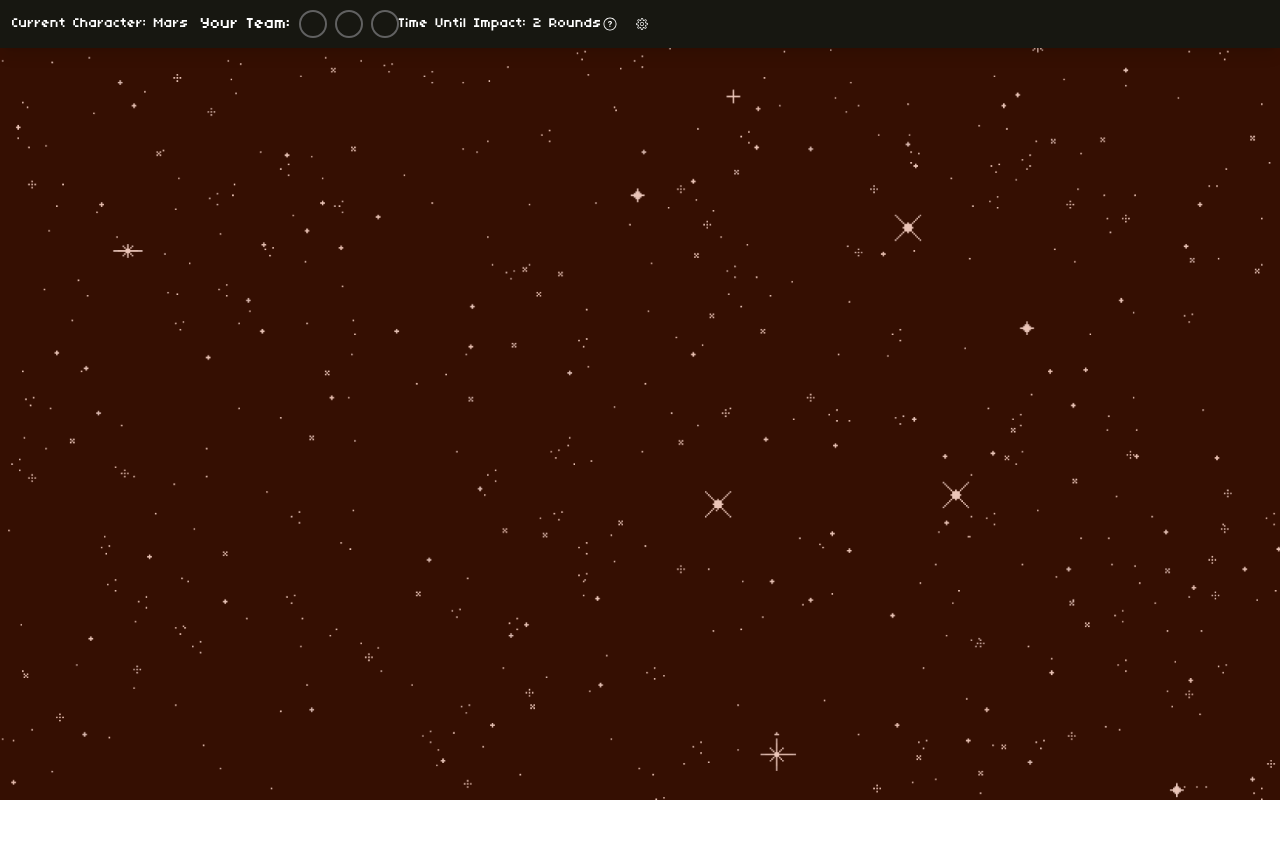
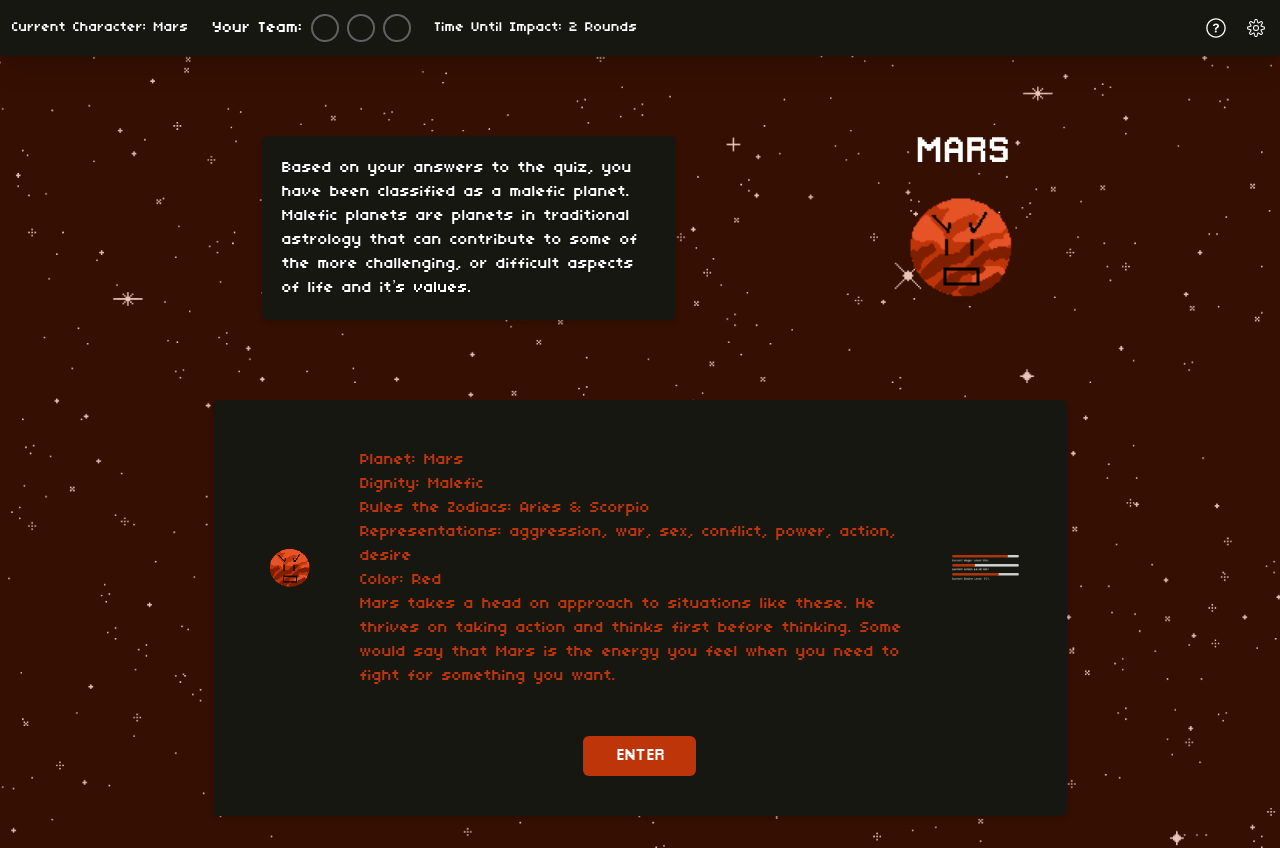
Before and after one commit to danyabaron/cosmic-crossroads, a React (Create React App) app: page / in a window 1280 px wide. Before the commit the page ends 800 px from the top, so only its background shows below. Built offline with nearby package versions, Linux system fonts and the light colour scheme.

Commit message:
drafted mars intro screen and added routing to mars-path. will start working on mars-path next

```diff
--- a/src/App.js
+++ b/src/App.js
@@ -9,13 +9,16 @@ import StatusBar from './Components/StatusBar';
 function App() {
   return (
     <Router>
-    <div className="App">
+    <div className="App flex flex-col h-screen">
       <StatusBar />
+
+      <main className="mt-12">
       <Routes>
         <Route path="/" element={<MarsIntro />} />
-        {/* <Route path="/mars-game" element={<MarsGame />} />
-        <Route path="/mars-endings" element={<MarsEndings />} /> */}
+        <Route path="/mars-game" element={<MarsGame />} />
+        {/* <Route path="/mars-endings" element={<MarsEndings />} /> */}
       </Routes>
+      </main>
     </div>
   </Router>
 
--- /dev/null
+++ b/src/Components/PlanetStats.js
@@ -0,0 +1,53 @@
+import React from 'react';
+import PlanetStatus from './PlanetStatus';
+
+function PlanetStats() {
+  const planets = [
+    {
+      name: 'Mars',
+      traits: [
+        { label: 'Strength', value: 80, maxValue: 100 },
+        { label: 'Agility', value: 60, maxValue: 100 },
+        { label: 'Intelligence', value: 40, maxValue: 100 },
+      ],
+    },
+    {
+      name: 'Jupiter',
+      traits: [
+        { label: 'Wisdom', value: 90, maxValue: 100 },
+        { label: 'Leadership', value: 70, maxValue: 100 },
+        { label: 'Endurance', value: 85, maxValue: 100 },
+      ],
+    },
+    {
+      name: 'Saturn',
+      traits: [
+        { label: 'Discipline', value: 75, maxValue: 100 },
+        { label: 'Patience', value: 95, maxValue: 100 },
+        { label: 'Strategic Thinking', value: 65, maxValue: 100 },
+      ],
+    },
+    {
+      name: 'Venus',
+      traits: [
+        { label: 'Charm', value: 85, maxValue: 100 },
+        { label: 'Empathy', value: 90, maxValue: 100 },
+        { label: 'Creativity', value: 70, maxValue: 100 },
+      ],
+    },
+  ];
+
+  return (
+    <div className="bg-main-black text-white min-h-screen p-6">
+      {planets.map((planet, index) => (
+        <PlanetStatus
+          key={index}
+          planetName={planet.name}
+          traits={planet.traits}
+        />
+      ))}
+    </div>
+  );
+}
+
+export default PlanetStats;
--- /dev/null
+++ b/src/Components/PlanetStatus.js
@@ -0,0 +1,20 @@
+import React from 'react';
+import StatusBar from './StatusBar';
+
+function PlanetStatus({ planetName, traits }) {
+  return (
+    <div className="p-4 mb-8">
+      <h2 className="text-2xl font-header text-white mb-4">{planetName}</h2>
+      {traits.map((trait, index) => (
+        <StatusBar
+          key={index}
+          label={trait.label}
+          value={trait.value}
+          maxValue={trait.maxValue}
+        />
+      ))}
+    </div>
+  );
+}
+
+export default PlanetStatus;
--- a/src/Components/StatusBar.js
+++ b/src/Components/StatusBar.js
@@ -7,35 +7,49 @@ import { CiSettings } from "react-icons/ci";
 
 
 function StatusBar() {
+
+
+    // const teamMembers = [
+    //     { id: 1, name: "Mars", image: "./assets/mars-art/mars-art-official1.png" },
+    //     { id: 2, name: "Empty", image: "" },
+    //     { id: 3, name: "Empty", image: "" },
+    // ];
+
+
     return (
-    <nav id='status-bar' className='bg-main-black text-white flex w-full h-12 fixed top-0 shadow-lg'>
+    <nav id='status-bar' className='bg-main-black text-white flex w-full h-14 fixed top-0 shadow-xl'>
+
+            {/* stats */}
             <div className='max-w-screen flex items-center w-full'>
-                <div class="flex items-center p-3 space-x-6">
-                    <div id="character-text" class="text-sm">
+                <div className="flex items-center p-3 space-x-6">
+                    <div id="character-text" className="text-sm">
                         <span>Current Character: <span id="current-character">Mars</span></span>
                     </div>
                 </div>
 
-            <div class="flex items-center space-x-2">
+            <div className="flex items-center space-x-2 p-3">
                 <span>Your Team: </span>
-                <div class="flex space-x-2">
+                <div className="flex space-x-2">
 
-                    <div class="w-7 h-7 border-2 border-team-gray rounded-full" id="team-member-1"></div>
-                    <div class="w-7 h-7 border-2 border-team-gray rounded-full" id="team-member-2"></div>
-                    <div class="w-7 h-7 border-2 border-team-gray rounded-full" id="team-member-3"></div>
+                    <div className="w-7 h-7 border-2 border-team-gray rounded-full" id="team-member-1"></div>
+                    <div className="w-7 h-7 border-2 border-team-gray rounded-full" id="team-member-2"></div>
+                    <div className="w-7 h-7 border-2 border-team-gray rounded-full" id="team-member-3"></div>
                 </div>
             </div>
 
-            <div class="text-sm">
+            <div className="text-sm flex items-center space-x-2 p-3">
                 <span>Time Until Impact: <span id="time-until-impact">2 Rounds</span></span>
             </div>
-            <div class="flex items-center space-x-4">
-                <IoIosHelpCircleOutline/>
-                <CiSettings/>
-        </div>
+
 
 
             </div>
+
+            {/* icons */}
+            <div className="flex items-center space-x-4 p-3">
+                <IoIosHelpCircleOutline className='text-2xl cursor-pointer'/>
+                <CiSettings className='text-2xl cursor-pointer'/>
+        </div>
     </nav>
 
     );
--- a/src/Pages/MarsPath/MarsGame.js
+++ b/src/Pages/MarsPath/MarsGame.js
@@ -5,7 +5,7 @@ import React from 'react';
 function MarsGame() {
     return (
         <div className='bg-mars-bg-reg bg-cover bg-center h-screen'>
-            <h2 className="text-sm">
+            <h2 className="text-xl">
                 mars path
             </h2>
         </div>
--- a/src/Pages/MarsPath/MarsIntro.js
+++ b/src/Pages/MarsPath/MarsIntro.js
@@ -1,12 +1,90 @@
 import React from 'react';
+import { useNavigate } from 'react-router-dom';
+import MarsGif from '../../assets/mars-art/mars-art-official.gif';
+import MarsStats from '../../assets/mars-art/mars-stats.png';
+
+function MarsIntro() {
+
+    const navigate = useNavigate();
+
+    const handleEnterClick = () => {
+        navigate('/mars-game');
+    };
 
 
-function MarsIntro() {
     return (
-        <div className='bg-mars-bg-reg bg-cover bg-center h-screen'>
-            <p className="text-4xl font-body text-white">
-                mars intro
-             </p>
+        <div className='bg-mars-bg-reg bg-cover bg-center h-screen pt-12 gap-10 flex flex-col items-center'>
+           <div className="flex flex-row max-w-screen justify-center items-center gap-48 p-5">
+                <div className="bg-main-black text-white rounded-md shadow-md flex items-center justify-center
+                text-wrap w-1/3 m-5 p-5" id="malefic-text">
+                    <p>
+                    Based on your answers to the quiz, you have been classified as
+                    a malefic planet. Malefic planets are planets in traditional astrology that can contribute to some of the more challenging,
+                    or difficult aspects of life and it’s values.
+
+                    </p>
+
+
+                </div>
+                <div id="mars-pic" className="flex flex-col iems-center m-15">
+                    <h1 className='text-white font-header text-4xl text-center'>
+                        MARS
+                    </h1>
+                    <img className="w-[150px] h-[150px]" src={MarsGif} alt="Mars Gif"/>
+
+                </div>
+           </div>
+
+
+           <div id='mars-facts' className='bg-main-black text-mars-red flex flex-col items-center w-2/3 shadow-md rounded-md justify-center'>
+                <div className='flex flex-row p-7 items-center ustify-between'>
+                    <div id='mars-pic' className='flex flex-col items-center p-5 w-60'>
+                        <img className="w-[100px]" src={MarsGif} alt="Mars Gif"/>
+                    </div>
+                    <div id='mars-text' className='flex flex-col h-full justify-center p-5'>
+                        <ul>
+                            <li>
+                                Planet: Mars
+                            </li>
+                            <li>
+                                Dignity: Malefic
+                            </li>
+                            <li>
+                                Rules the Zodiacs: Aries & Scorpio
+                            </li>
+                            <li>
+                                Representations: aggression, war, sex, conflict, power, action, desire
+                            </li>
+                            <li>
+                                Color: Red
+                            </li>
+                            <li>
+                                Mars takes a head on approach to situations like these. He thrives on taking action and thinks first before thinking.
+                                Some would say that Mars is the energy you feel when you need to fight for something you want.
+                            </li>
+                        </ul>
+
+                    </div>
+                    <div id='mars-status' className="flex flex-col items-center w-1/3 p-5">
+                        <img className="w-full" src={MarsStats} alt="Mars Traits and Status Bar"/>
+                    </div>
+
+                </div>
+
+                <div id='enter-button' className='flex justify-center items-center mb-10'>
+                    <button
+                        className='bg-mars-red text-white font-header py-2 px-8 rounded-md transition duration-300 ease-in-out hover:bg-opacity-55 hover:scale-105'
+                        onClick={handleEnterClick}>
+                            ENTER
+                        </button>
+
+                </div>
+
+
+
+           </div>
+
+
     </div>
 
     );
```
Also changed, not shown: src/assets/mars-art/mars-art-official2.png (deleted), src/assets/mars-art/mars-stats.png (added).
